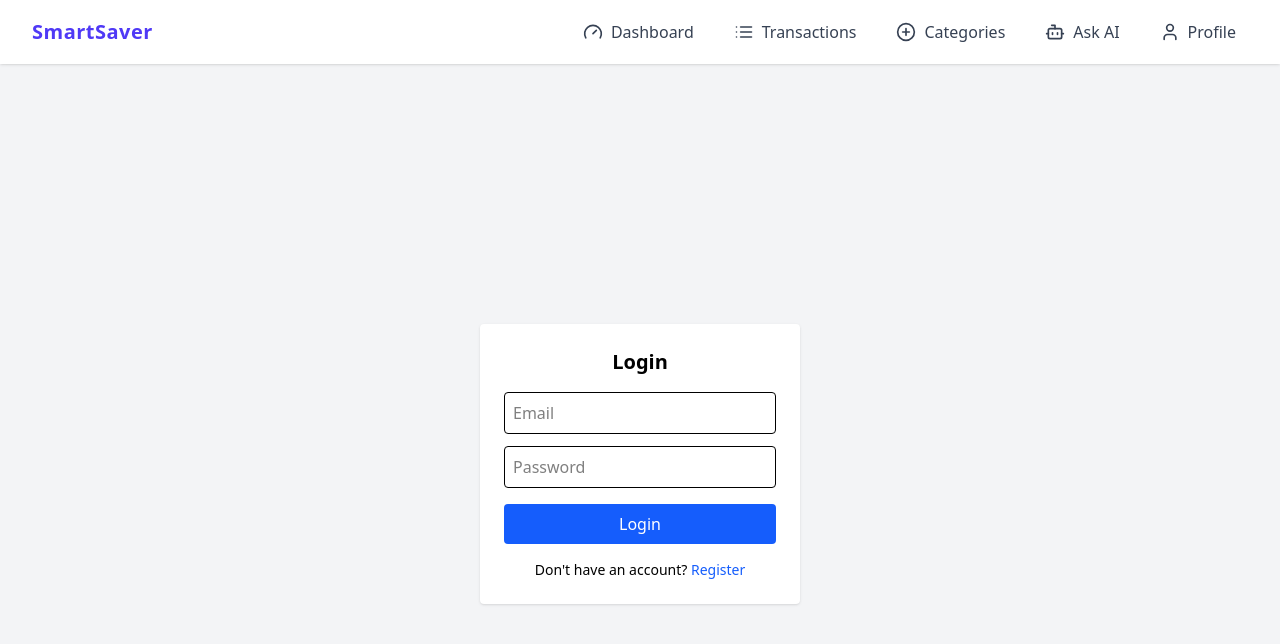
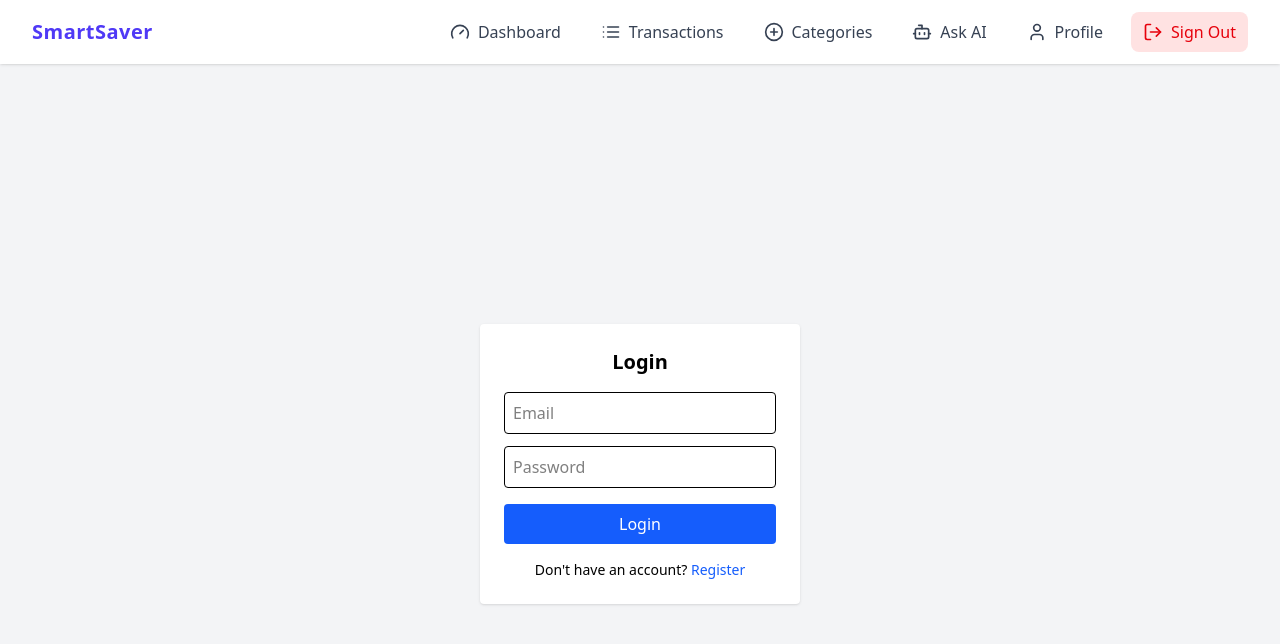
Before and after one commit to Stefan-Phan/SmartSaver, a Next.js app in the folder frontend/: page / in a window 1280 px wide. Shown: the top 644 px of the page. Built offline with nearby package versions, Linux system fonts and the light colour scheme; sample sign-in values are in the browser's storage.

Commit message:
Add signout signin button on the header. Modify the logic after the login button is clicked

```diff
--- a/frontend/app/components/Header.tsx
+++ b/frontend/app/components/Header.tsx
@@ -1,8 +1,35 @@
-import React from "react";
+"use client";
+
+import React, { useEffect, useState } from "react";
 import Link from "next/link";
-import { Gauge, List, PlusCircle, User, Bot } from "lucide-react";
+import { useRouter } from "next/navigation";
+
+// import icons
+import {
+  Gauge,
+  List,
+  PlusCircle,
+  User,
+  Bot,
+  LogIn,
+  LogOut,
+} from "lucide-react";
 
 const Header: React.FC = () => {
+  const [token, setToken] = useState<string | null>(null);
+  const router = useRouter();
+
+  useEffect(() => {
+    const storedToken = localStorage.getItem("token");
+    setToken(storedToken);
+  }, [token]);
+
+  const handleSignOut = () => {
+    localStorage.removeItem("token");
+    setToken(null);
+    router.push("/");
+  };
+
   return (
     <header className="bg-white shadow sticky top-0 z-50">
       <div className="max-w-7xl mx-auto px-4 sm:px-6 lg:px-8">
@@ -14,7 +41,9 @@ const Header: React.FC = () => {
           </Link>
 
           {/* Navigation Links */}
-          <nav className="flex space-x-4">
+          <nav className="flex space-x-4 items-center">
+            {token ? (
+              <>
                 <Link
                   href="/dashboard"
                   className="flex items-center px-3 py-2 text-gray-700 hover:text-indigo-600 hover:bg-indigo-100 rounded-lg transition-colors"
@@ -45,6 +74,23 @@ const Header: React.FC = () => {
                 >
                   <User className="w-5 h-5 mr-2" /> Profile
                 </Link>
+                <button
+                  onClick={handleSignOut}
+                  className="flex items-center px-3 py-2 bg-red-100 text-red-600 rounded-lg hover:bg-red-200 transition-colors"
+                >
+                  <LogOut className="w-5 h-5 mr-2" />
+                  Sign Out
+                </button>
+              </>
+            ) : (
+              <Link
+                href="/"
+                className="flex items-center px-3 py-2 bg-indigo-100 text-indigo-600 rounded-lg hover:bg-indigo-200 transition-colors"
+              >
+                <LogIn className="w-5 h-5 mr-2" />
+                Sign Up
+              </Link>
+            )}
           </nav>
         </div>
       </div>
--- a/frontend/app/components/dashboard/BenefitCards.tsx
+++ b/frontend/app/components/dashboard/BenefitCards.tsx
@@ -8,7 +8,7 @@ const BenefitCards: React.FC = () => {
     {
       title: "Easy Tracking",
       icon: <FaCreditCard className="w-13 h-13 text-green-500" />,
-      description: "Monitor income and expenses simply and efficiently.",
+      description: "Monitor income and expenses efficiently.",
       color: "bg-green-100",
     },
     {
@@ -36,7 +36,7 @@ const BenefitCards: React.FC = () => {
       {options.map((option, index) => (
         <div
           key={index}
-          className={`flex flex-col py-7 px-5 justify-center rounded-lg shadow-md transition-transform transform hover:scale-105 ${option.color}`}
+          className={`flex flex-col py-12 px-5 justify-center rounded-lg shadow-md transition-transform transform hover:scale-105 ${option.color}`}
         >
           <div className="mb-2">{option.icon}</div>
           <p className="text-xl font-medium text-gray-700 mb-2">
--- /dev/null
+++ b/frontend/app/components/transaction/Sidebar.tsx
@@ -0,0 +1,40 @@
+import { Transaction } from "@/types/Transaction";
+import TransactionItem from "../dashboard/TransactionItem";
+import { Category } from "@/types/Category";
+
+interface SidebarProps {
+  transactions: Transaction[];
+  categories: Category[];
+}
+
+export default function Sidebar({ transactions, categories }: SidebarProps) {
+  const getCategoryName = (categoryId: number) => {
+    const category = categories.find((cat) => cat.ID === categoryId);
+    return category ? category.Name : "Unknown";
+  };
+
+  return (
+    <div
+      className="flex flex-col bg-gray-50 p-10 w-1/4 justify-center items-center text-center"
+      style={{
+        borderTopLeftRadius: "4rem",
+        borderBottomLeftRadius: "4rem",
+      }}
+    >
+      <h3 className=" text-xl font-semibold mb-4">Recent Transactions</h3>
+      {transactions.length > 0 ? (
+        <div className="w-full">
+          {transactions.map((transaction) => (
+            <TransactionItem
+              key={transaction.ID}
+              transaction={transaction}
+              categoryName={getCategoryName(transaction.CategoryID)}
+            />
+          ))}
+        </div>
+      ) : (
+        <p className="text-gray-600">No recent transactions.</p>
+      )}
+    </div>
+  );
+}
--- a/frontend/app/dashboard/page.tsx
+++ b/frontend/app/dashboard/page.tsx
@@ -12,9 +12,11 @@ import BenefitCards from "../components/dashboard/BenefitCards";
 import { Transaction } from "@/types/Transaction";
 import { Category } from "@/types/Category";
 import { Income } from "@/types/Income";
-import TransactionItem from "../components/dashboard/TransactionItem";
+import Sidebar from "../components/transaction/Sidebar";
+import { useRouter } from "next/navigation";
 
 const DashboardPage: React.FC = () => {
+  const router = useRouter();
   const [transactions, setTransactions] = useState<Transaction[]>([]);
   const [categories, setCategories] = useState<Category[]>([]);
   const [incomes, setIncomes] = useState<Income[]>([]);
@@ -28,6 +30,8 @@ const DashboardPage: React.FC = () => {
     const storedToken = localStorage.getItem("token");
     if (storedToken) {
       setToken(storedToken);
+    } else {
+      router.push("/");
     }
   }, []);
 
@@ -115,28 +119,7 @@ const DashboardPage: React.FC = () => {
           </div>
         </div>
       </div>
-      <div
-        className="flex flex-col bg-gray-50 p-10 w-1/4 justify-center items-center text-center"
-        style={{
-          borderTopLeftRadius: "4rem",
-          borderBottomLeftRadius: "4rem",
-        }}
-      >
-        <h3 className=" text-xl font-semibold mb-4">Recent Transactions</h3>
-        {transactions.length > 0 ? (
-          <div className="w-full">
-            {transactions.map((transaction) => (
-              <TransactionItem
-                key={transaction.ID}
-                transaction={transaction}
-                categoryName={getCategoryName(transaction.CategoryID)}
-              />
-            ))}
-          </div>
-        ) : (
-          <p className="text-gray-600">No recent transactions.</p>
-        )}
-      </div>
+      <Sidebar transactions={transactions} categories={categories} />
     </div>
   );
 };
--- a/frontend/app/page.tsx
+++ b/frontend/app/page.tsx
@@ -2,10 +2,8 @@
 
 import { useState } from "react";
 import { loginUser } from "@/lib/api/authApi";
-import { useRouter } from "next/navigation";
 
 export default function LoginPage() {
-  const router = useRouter();
   const [email, setEmail] = useState("");
   const [password, setPassword] = useState("");
   const [error, setError] = useState("");
@@ -15,7 +13,7 @@ export default function LoginPage() {
     try {
       const token = await loginUser(email, password);
       localStorage.setItem("token", token);
-      router.push("/dashboard");
+      window.location.href = "/dashboard";
     } catch (err: any) {
       setError(err.message);
     }
```
Lines whose indentation alone changed are shown as unchanged.
